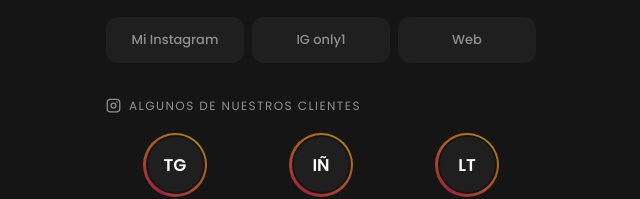
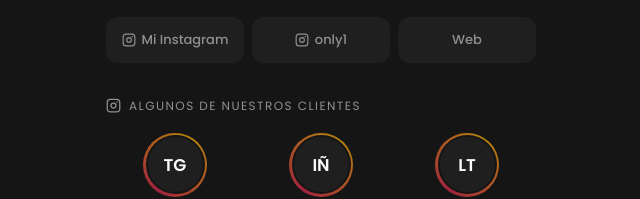
Before and after one commit to only1ecosystem/card-only1, a plain HTML site: page carlos/index.html in a window 1280 px wide. Shown: the part 438-637 px from the top of the page, 319-959 px from the left. Drawn offline with Linux system fonts and the light colour scheme.

Commit message:
Botones IG con logo + fix IG Cristian (carlos/index.html)

```diff
--- a/carlos/index.html
+++ b/carlos/index.html
@@ -47,7 +47,7 @@
   .btn svg{width:20px;height:20px;flex:none}
 
   .links{display:flex;gap:8px;margin-top:20px}
-  .links a{flex:1;text-align:center;padding:13px 6px;border-radius:12px;background:var(--noir-2);color:var(--cream-dim);text-decoration:none;font-size:13px;font-weight:500;transition:color .15s ease}
+  .links a{flex:1;display:flex;align-items:center;justify-content:center;gap:6px;padding:13px 6px;border-radius:12px;background:var(--noir-2);color:var(--cream-dim);text-decoration:none;font-size:13px;font-weight:500;transition:color .15s ease}.links a svg{width:14px;height:14px;flex:none}
   .links a:hover{color:var(--cream)}
 
   /* ── Clientes estilo Instagram ───────────────────────────────── */
@@ -91,8 +91,8 @@
       </div>
 
       <div class="links">
-        <a href="https://instagram.com/carlossieiro">Mi Instagram</a>
-        <a href="https://instagram.com/onlyonegrowth">IG only1</a>
+        <a href="https://instagram.com/carlossieiro"><svg viewBox="0 0 24 24" fill="none" stroke="currentColor" stroke-width="2"><rect x="2" y="2" width="20" height="20" rx="5"/><circle cx="12" cy="12" r="4"/><circle cx="17.5" cy="6.5" r="1.2" fill="currentColor" stroke="none"/></svg>Mi Instagram</a>
+        <a href="https://instagram.com/onlyonegrowth"><svg viewBox="0 0 24 24" fill="none" stroke="currentColor" stroke-width="2"><rect x="2" y="2" width="20" height="20" rx="5"/><circle cx="12" cy="12" r="4"/><circle cx="17.5" cy="6.5" r="1.2" fill="currentColor" stroke="none"/></svg>only1</a>
         <a href="https://only1ecosystem.com">Web</a>
       </div>
 
```
